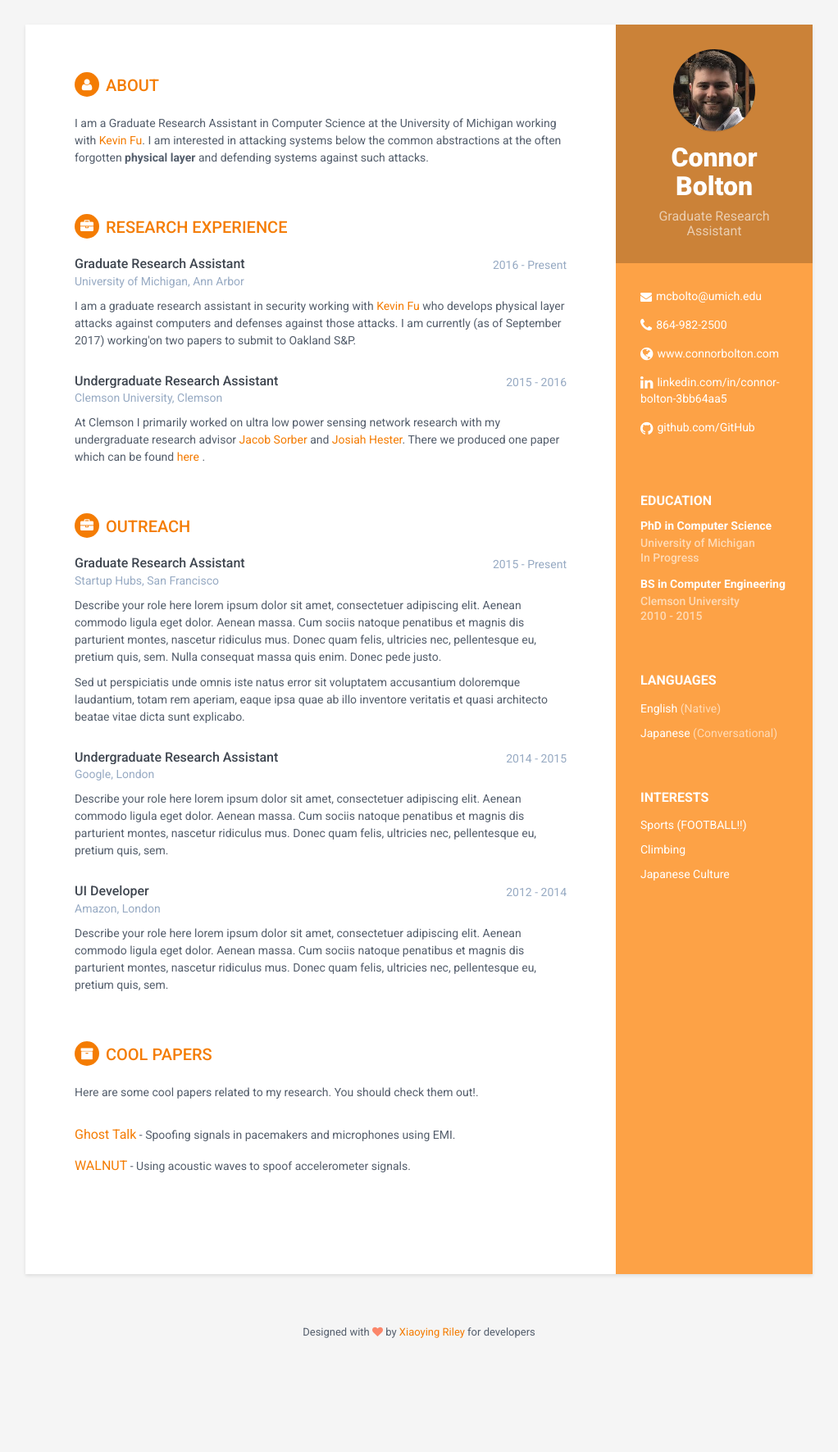
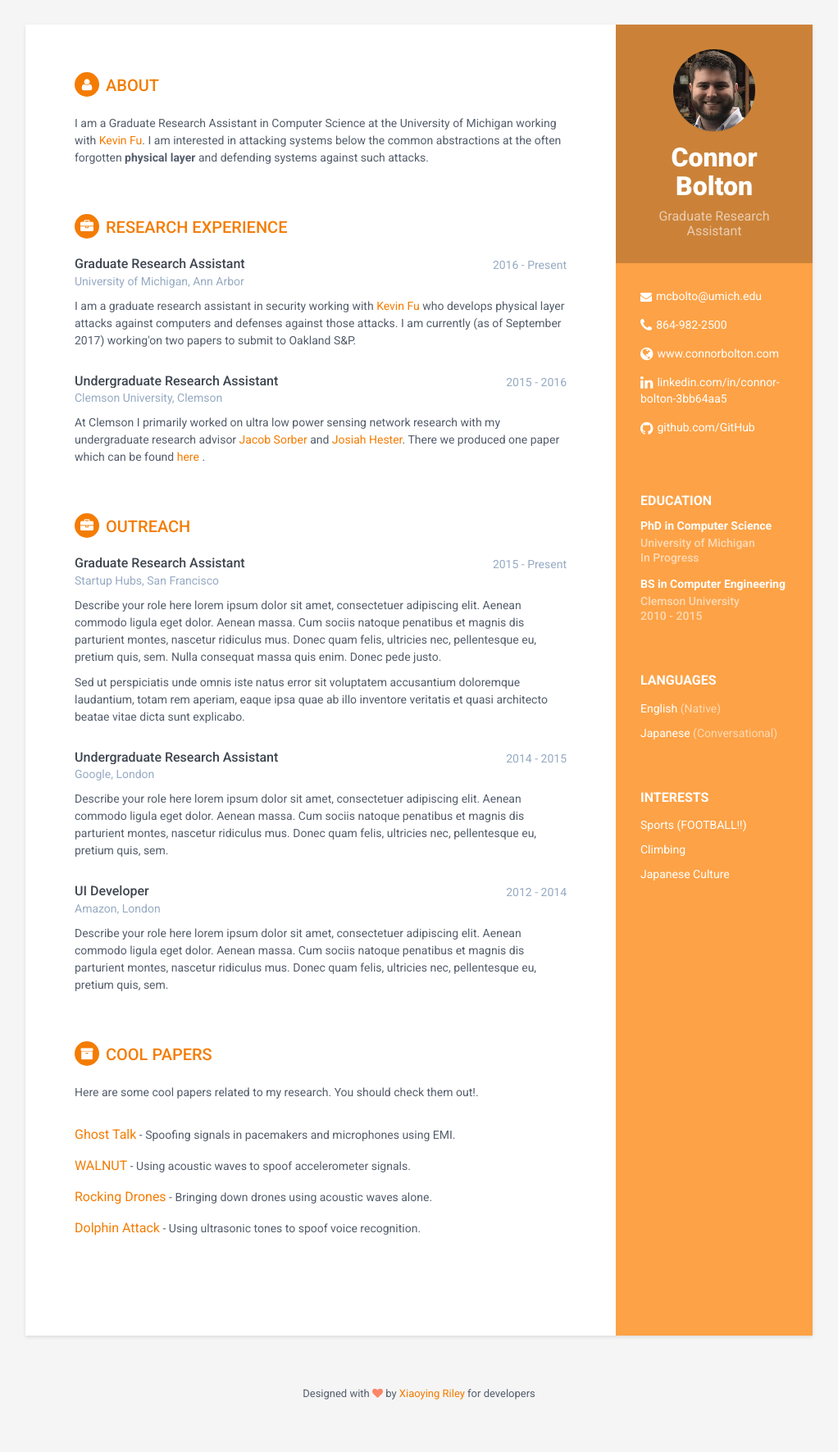
Before and after one commit to mcbolto/mcbolto.github.com, a Jekyll site: the page built from index.html, in a window 1280 px wide. Shown: the whole page at 82% size, without its empty margins (129-1151 px from the left). Built offline with Jekyll 4.4.1, drawn with Linux system fonts in a browser that asks for light colours; before the commit the page ends 1695 px from its top, so only the background shows below that.

Commit message:
Added more  papers

```diff
--- a/_includes/papers.html
+++ b/_includes/papers.html
@@ -14,4 +14,14 @@
         -
         <span class="project-tagline">Using acoustic waves to spoof accelerometer signals. </span>
     </div><!--//item-->
+    <div class="item">
+        <span class="project-title"><a href="https://www.usenix.org/system/files/conference/usenixsecurity15/sec15-paper-son-updated.pdf">Rocking Drones</a></span>
+        -
+        <span class="project-tagline">Bringing down drones using acoustic waves alone. </span>
+    </div><!--//item-->
+    <div class="item">
+        <span class="project-title"><a href="https://arxiv.org/pdf/1708.09537.pdf">Dolphin Attack</a></span>
+        -
+        <span class="project-tagline">Using ultrasonic tones to spoof voice recognition. </span>
+    </div><!--//item-->
 </section><!--//section-->
```
Also changed, not shown: 1 other file.
